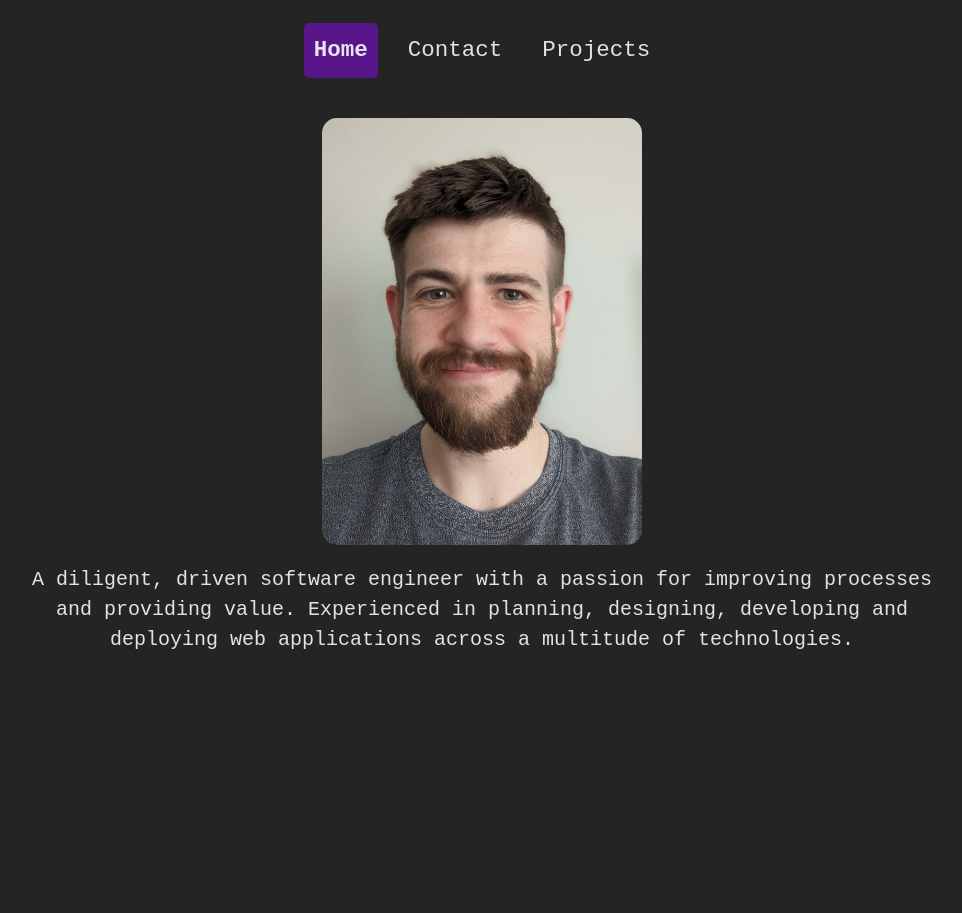
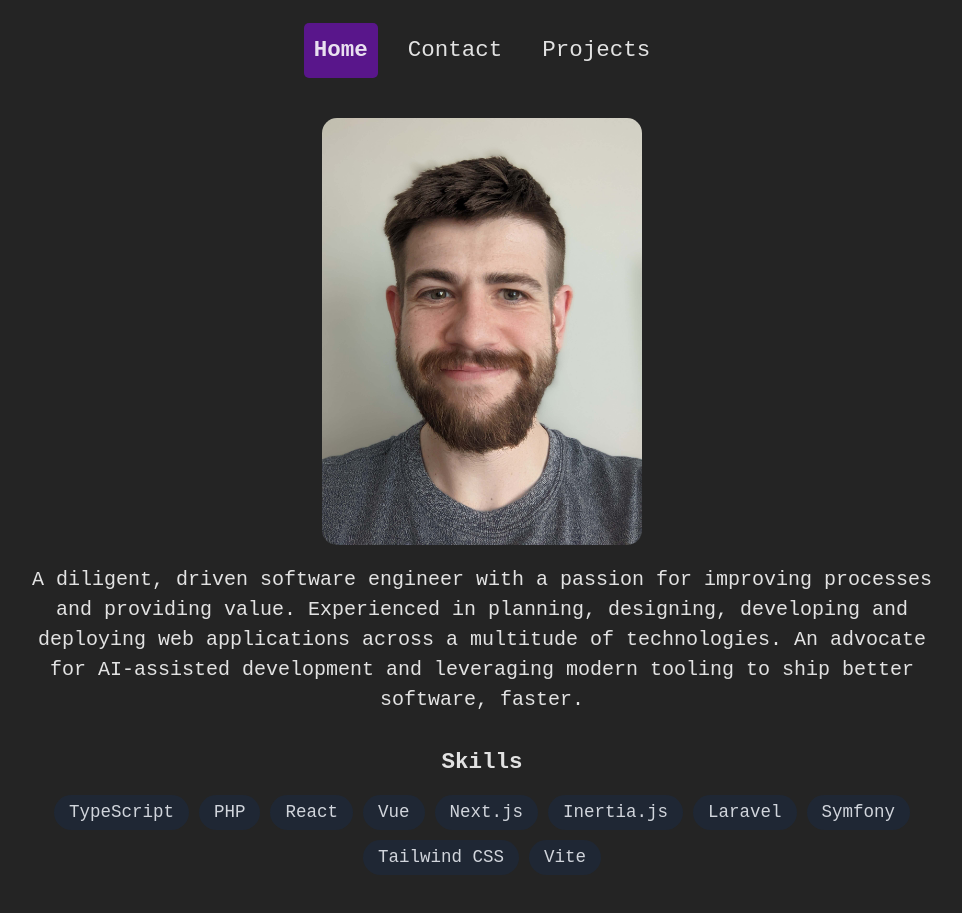
Before and after one commit to kyher/kyher.github.io, a React (Vite) app: page / in a window 1280 px wide. Shown: the part 157-1070 px from the top of the page, without its empty margins (158-1120 px from the left). Before the commit the page ends 872 px from the top, so only its background shows below. Built offline with nearby package versions, Linux system fonts and the light colour scheme.

Commit message:
Add graident / screenshots on project tiles. Add skills. Revamp profile wording.

```diff
--- a/src/App.tsx
+++ b/src/App.tsx
@@ -6,6 +6,19 @@ import NavItem from "./components/NavItem";
 import ProjectTile from "./components/ProjectTile";
 import { useTranslation } from "react-i18next";
 import LanguageSelect from "./components/LanguageSelect";
+
+const skills = [
+  "TypeScript",
+  "PHP",
+  "React",
+  "Vue",
+  "Next.js",
+  "Inertia.js",
+  "Laravel",
+  "Symfony",
+  "Tailwind CSS",
+  "Vite",
+];
 
 function App() {
   const [activeTab, setActiveTab] = useState(TABS.HOME);
@@ -34,6 +47,7 @@ function App() {
         </ul>
       </nav>
 
+      <div key={activeTab} className="tab-content">
         {activeTab === TABS.HOME && (
           <AppSection>
             <img
@@ -42,6 +56,19 @@ function App() {
               className="rounded-xl w-64 m-auto my-4 hover:scale-105 transition-transform"
             />
             <p className="hover:font-bold">{t("profile")}</p>
+            <div className="mt-6">
+              <h2 className="text-lg font-bold mb-3">{t("skills.title")}</h2>
+              <div className="flex flex-wrap gap-2 justify-center">
+                {skills.map((skill) => (
+                  <span
+                    key={skill}
+                    className="text-sm bg-gray-800/80 px-3 py-1 rounded-full text-gray-300"
+                  >
+                    {skill}
+                  </span>
+                ))}
+              </div>
+            </div>
           </AppSection>
         )}
         {activeTab === TABS.CONTACT && (
@@ -50,6 +77,8 @@ function App() {
               <a
                 href="https://github.com/kyher"
                 className="text-lg underline underline-offset-4 hover:font-bold"
+                target="_blank"
+                rel="noopener noreferrer"
               >
                 GitHub
               </a>
@@ -73,6 +102,8 @@ function App() {
                 description={t("projects.standupr")}
                 repo="https://github.com/kyher/standupr"
                 stack="Laravel, Vue, Inertia, TypeScript"
+                gradient="from-blue-600 to-indigo-700"
+                image="standupr.jpg"
                 highlight
               />
             </div>
@@ -86,47 +117,55 @@ function App() {
                   description={t("projects.healthdash")}
                   repo="https://github.com/kyher/health-dash"
                   stack="Laravel, Vue, Inertia, TypeScript"
+                  gradient="from-emerald-500 to-teal-700"
                 />
                 <ProjectTile
                   name="Budgetr"
                   description={t("projects.budgetr")}
                   repo="https://github.com/kyher/budgetr"
                   stack="Laravel, Vue, Inertia, TypeScript"
+                  gradient="from-green-600 to-emerald-800"
                 />
                 <ProjectTile
                   name="CoupleMDB"
                   description={t("projects.couplemdb")}
                   repo="https://github.com/kyher/couplemdb"
                   stack="Next, TypeScript, TailwindCSS, Drizzle, NextAuth"
+                  gradient="from-rose-500 to-pink-700"
                 />
                 <ProjectTile
                   name="I can't type french"
                   description={t("projects.icanttypefrench")}
                   repo="https://github.com/kyher/i-cant-type-french"
                   stack="Vite, React, TypeScript"
+                  gradient="from-blue-400 to-sky-600"
                 />
                 <ProjectTile
                   name="TrackStats"
                   description={t("projects.trackstats")}
                   repo="https://github.com/kyher/track-stats"
                   stack="Laravel, Vue, Inertia, TypeScript"
+                  gradient="from-red-600 to-orange-700"
                 />
                 <ProjectTile
                   name="EmojiChat"
                   description={t("projects.emojichat")}
                   repo="https://github.com/kyher/emoji-chat"
                   stack="Laravel (with Reverb), Vue, Inertia, TypeScript"
+                  gradient="from-amber-400 to-yellow-600"
                 />
                 <ProjectTile
                   name="Recetterie"
                   description={t("projects.recetterie")}
                   repo="https://github.com/kyher/recetterie"
                   stack="Symfony"
+                  gradient="from-orange-500 to-amber-700"
                 />
               </div>
             </div>
           </AppSection>
         )}
+      </div>
     </main>
   );
 }
--- a/src/components/ProjectTile.tsx
+++ b/src/components/ProjectTile.tsx
@@ -4,26 +4,40 @@ export default function ProjectTile({
   description,
   repo,
   highlight,
+  image,
+  gradient = "from-gray-600 to-gray-700",
 }: {
   name: string;
   stack: string;
   description: string;
   repo: string;
   highlight?: boolean;
+  image?: string;
+  gradient?: string;
 }) {
   return (
     <div
-      className={`flex flex-col rounded-lg p-4 shadow-xl hover:scale-105 bg-gray-800/80 transition-transform ${highlight ? "ring-2 ring-blue-500" : ""}`}
+      className={`flex flex-col rounded-lg shadow-xl hover:scale-105 bg-gray-800/80 transition-transform overflow-hidden ${highlight ? "ring-2 ring-blue-500" : ""}`}
     >
+      {image ? (
+        <img src={image} alt={`${name} screenshot`} className="w-full h-32 object-cover" />
+      ) : (
+        <div className={`w-full h-32 bg-gradient-to-br ${gradient} flex items-center justify-center`}>
+          <span className="text-4xl font-bold text-white/20 select-none">{name[0]}</span>
+        </div>
+      )}
+      <div className="p-4">
         <a
           href={repo}
           className="text-xl font-bold mb-2 hover:underline"
           target="_blank"
+          rel="noopener noreferrer"
         >
           {name}
         </a>
         <p className="text-gray-400 mb-2">{stack}</p>
         <p>{description}</p>
       </div>
+    </div>
   );
 }
--- a/src/i18n.ts
+++ b/src/i18n.ts
@@ -13,7 +13,10 @@ const resources = {
         projects: "Projects",
       },
       profile:
-        "A diligent, driven software engineer with a passion for improving processes and providing value. Experienced in planning, designing, developing and deploying web applications across a multitude of technologies.",
+        "A diligent, driven software engineer with a passion for improving processes and providing value. Experienced in planning, designing, developing and deploying web applications across a multitude of technologies. An advocate for AI-assisted development and leveraging modern tooling to ship better software, faster.",
+      skills: {
+        title: "Skills",
+      },
       contact: {
         email: "Email me",
       },
@@ -44,7 +47,10 @@ const resources = {
         projects: "Projets",
       },
       profile:
-        "Un ingénieur logiciel diligent et motivé, passionné par l'amélioration des processus et la création de valeur. Expérimenté dans la planification, la conception, le développement et le déploiement d'applications web à travers une multitude de technologies.",
+        "Un ingénieur logiciel diligent et motivé, passionné par l'amélioration des processus et la création de valeur. Expérimenté dans la planification, la conception, le développement et le déploiement d'applications web à travers une multitude de technologies. Partisan du développement assisté par IA et de l'utilisation d'outils modernes pour livrer de meilleurs logiciels, plus rapidement.",
+      skills: {
+        title: "Compétences",
+      },
       contact: {
         email: "Envoyez-moi un email",
       },
--- a/src/index.css
+++ b/src/index.css
@@ -15,3 +15,18 @@
   -webkit-font-smoothing: antialiased;
   -moz-osx-font-smoothing: grayscale;
 }
+
+@keyframes fadeIn {
+  from {
+    opacity: 0;
+    transform: translateY(8px);
+  }
+  to {
+    opacity: 1;
+    transform: translateY(0);
+  }
+}
+
+.tab-content {
+  animation: fadeIn 0.2s ease-out;
+}
```
Also changed, not shown: public/standupr.jpg (added). Lines whose indentation alone changed are shown as unchanged.
